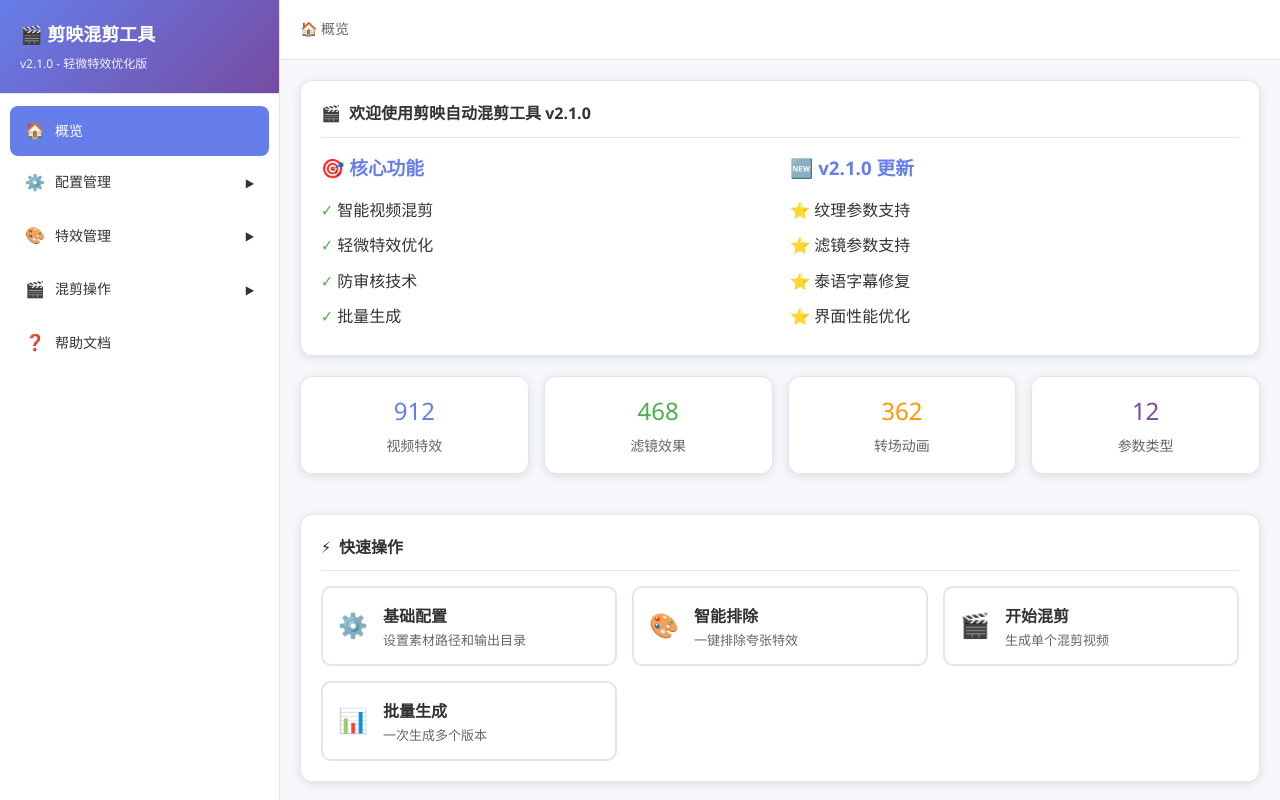
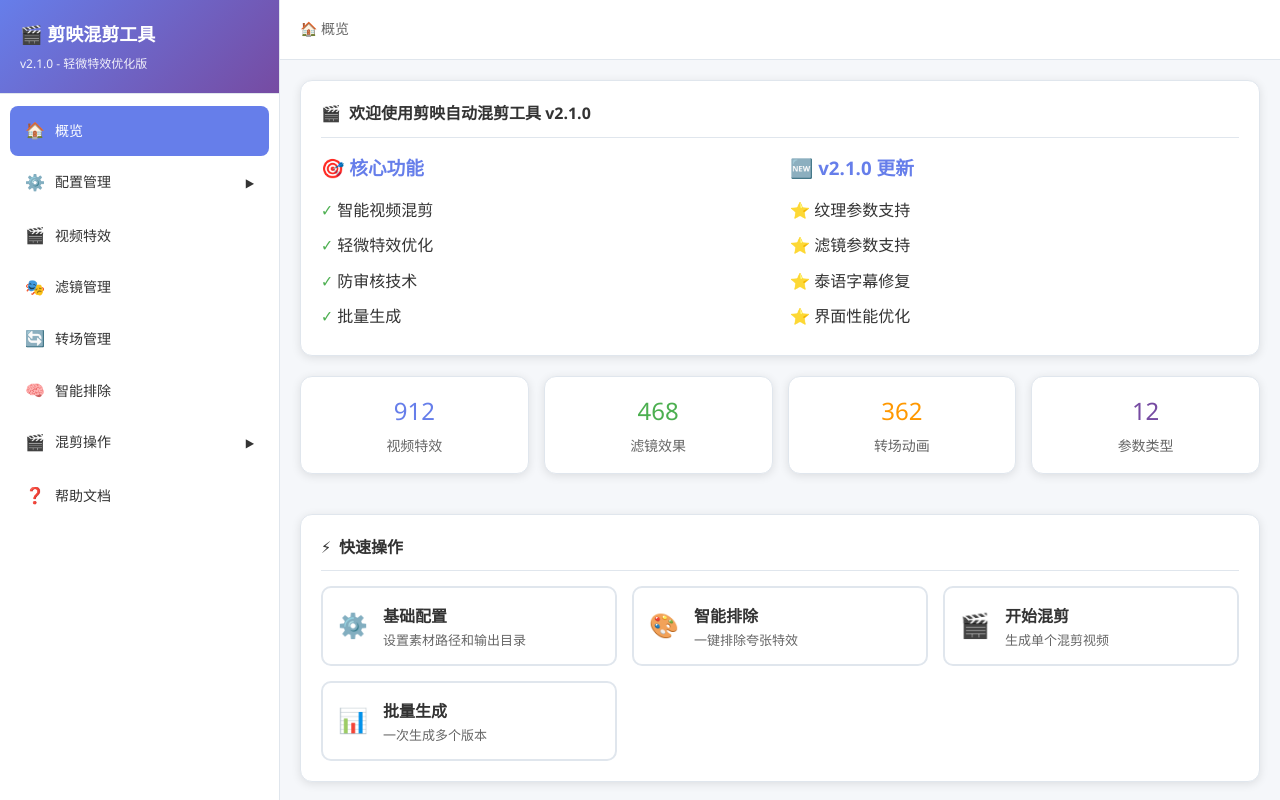
Before and after one commit to miludeerforest/JianYingProDraft, a Flask app: page / in a window 1280 px wide. Run offline with Flask 3, Linux system fonts and the light colour scheme.

Commit message:
修正菜单结构，按剪映实际架构重新设计
根据剪映实际结构，视频特效、滤镜、转场是三个独立的板块：

菜单结构修正:
- 视频特效 (独立一级菜单) - 912种视频特效的参数设置
- 滤镜管理 (独立一级菜单) - 468种滤镜的参数设置
- 转场管理 (独立一级菜单) - 362种转场的参数设置
- 智能排除 (独立一级菜单) - 统一的排除功能管理

页面功能简化:
- 视频特效页面: 专注特效强度和应用概率设置
- 滤镜管理页面: 专注滤镜强度和应用概率设置
- 转场管理页面: 专注转场时长和应用概率设置
- 移除各参数页面中的搜索框和排除功能

智能排除页面:
- 集成所有三个板块的排除功能
- 支持搜索和批量操作
- 统一的排除统计和管理

这样的结构更符合剪映的实际使用逻辑，避免了功能混乱

```diff
--- a/templates/index.html
+++ b/templates/index.html
@@ -523,18 +523,36 @@
                     </div>
                 </div>
 
-                <!-- 一级菜单：特效管理 -->
+                <!-- 一级菜单：视频特效 -->
                 <div class="nav-item">
-                    <a class="nav-link" data-section="effects" data-has-submenu="true">
-                        <span class="icon">🎨</span>
-                        <span class="text">特效管理</span>
-                        <span class="arrow">▶</span>
+                    <a class="nav-link" data-section="video-effects">
+                        <span class="icon">🎬</span>
+                        <span class="text">视频特效</span>
                     </a>
-                    <div class="sub-nav">
-                        <a class="sub-nav-link" data-section="effects-filters">滤镜参数</a>
-                        <a class="sub-nav-link" data-section="effects-transitions">转场参数</a>
-                        <a class="sub-nav-link" data-section="effects-smart">智能排除</a>
-                    </div>
+                </div>
+
+                <!-- 一级菜单：滤镜管理 -->
+                <div class="nav-item">
+                    <a class="nav-link" data-section="filters">
+                        <span class="icon">🎭</span>
+                        <span class="text">滤镜管理</span>
+                    </a>
+                </div>
+
+                <!-- 一级菜单：转场管理 -->
+                <div class="nav-item">
+                    <a class="nav-link" data-section="transitions">
+                        <span class="icon">🔄</span>
+                        <span class="text">转场管理</span>
+                    </a>
+                </div>
+
+                <!-- 一级菜单：智能排除 -->
+                <div class="nav-item">
+                    <a class="nav-link" data-section="smart-exclusion">
+                        <span class="icon">🧠</span>
+                        <span class="text">智能排除</span>
+                    </a>
                 </div>
 
                 <!-- 一级菜单：混剪操作 -->
@@ -797,18 +815,18 @@
                     this.loadProductsForAutomix(section);
                 }
 
-                // 如果是滤镜参数页面，加载滤镜统计
-                if (section === 'effects-filters') {
+                // 如果是滤镜管理页面，加载滤镜统计
+                if (section === 'filters') {
                     this.refreshFilterStats();
                 }
 
-                // 如果是转场参数页面，加载转场统计
-                if (section === 'effects-transitions') {
+                // 如果是转场管理页面，加载转场统计
+                if (section === 'transitions') {
                     this.refreshTransitionStats();
                 }
 
                 // 如果是智能排除页面，启动系统监控并加载特效管理功能
-                if (section === 'effects-smart') {
+                if (section === 'smart-exclusion') {
                     this.startSystemMonitoring();
                     this.loadExclusionStats();
                     // 自动执行一次搜索以显示所有特效
@@ -828,9 +846,10 @@
                     'config-anti-detect': '防审核设置',
                     'config-effects': '特效参数',
                     'config-advanced': '高级选项',
-                    'effects-filters': '滤镜参数',
-                    'effects-transitions': '转场参数',
-                    'effects-smart': '智能排除',
+                    'video-effects': '视频特效参数',
+                    'filters': '滤镜参数设置',
+                    'transitions': '转场参数设置',
+                    'smart-exclusion': '智能排除系统',
                     'automix-single': '单个混剪',
                     'automix-batch': '批量生成',
                     'automix-products': '产品选择',
@@ -849,11 +868,13 @@
                         return this.getEffectsConfigContent();
                     case 'config-advanced':
                         return this.getAdvancedConfigContent();
-                    case 'effects-filters':
-                        return this.getEffectsFiltersContent();
-                    case 'effects-transitions':
-                        return this.getEffectsTransitionsContent();
-                    case 'effects-smart':
+                    case 'video-effects':
+                        return this.getVideoEffectsContent();
+                    case 'filters':
+                        return this.getFiltersContent();
+                    case 'transitions':
+                        return this.getTransitionsContent();
+                    case 'smart-exclusion':
                         return this.getSmartExclusionContent();
                     case 'automix-single':
                         return this.getSingleAutomixContent();
@@ -1393,7 +1414,65 @@
 
 
             // 添加其他缺失的页面内容
-            getEffectsFiltersContent() {
+            getVideoEffectsContent() {
+                return `
+                    <div class="card">
+                        <div class="card-header">
+                            <h2 class="card-title">
+                                <span class="icon">🎬</span>
+                                视频特效参数设置
+                            </h2>
+                        </div>
+
+                        <div style="background: var(--bg-primary); padding: 15px; border-radius: 8px; margin-bottom: 20px;">
+                            <p style="color: var(--text-secondary); margin: 0;">
+                                💡 在这里设置视频特效的强度范围和应用概率。特效排除功能已整合到"智能排除"页面。
+                            </p>
+                        </div>
+
+                        <!-- 视频特效强度控制 -->
+                        <div class="card" style="padding: 15px; margin-bottom: 20px;">
+                            <h4 style="color: var(--primary-color); margin-bottom: 15px;">🎬 视频特效强度控制</h4>
+                            <div style="display: grid; grid-template-columns: 1fr 1fr; gap: 20px;">
+                                <div class="form-group">
+                                    <label class="form-label">最小强度 (%):</label>
+                                    <input type="range" class="form-input" id="video-effect-min-intensity" min="10" max="80" value="20"
+                                           oninput="document.getElementById('video-effect-min-value').textContent = this.value + '%'">
+                                    <span id="video-effect-min-value" style="color: var(--primary-color); font-weight: bold;">20%</span>
+                                </div>
+                                <div class="form-group">
+                                    <label class="form-label">最大强度 (%):</label>
+                                    <input type="range" class="form-input" id="video-effect-max-intensity" min="10" max="80" value="40"
+                                           oninput="document.getElementById('video-effect-max-value').textContent = this.value + '%'">
+                                    <span id="video-effect-max-value" style="color: var(--primary-color); font-weight: bold;">40%</span>
+                                </div>
+                            </div>
+                        </div>
+
+                        <!-- 视频特效应用概率 -->
+                        <div class="card" style="padding: 15px; margin-bottom: 20px;">
+                            <h4 style="color: var(--accent-color); margin-bottom: 15px;">📊 视频特效应用概率</h4>
+                            <div class="form-group">
+                                <label class="form-label">特效应用概率 (%):</label>
+                                <input type="range" class="form-input" id="video-effect-probability" min="0" max="100" value="60"
+                                       oninput="document.getElementById('video-effect-prob-value').textContent = this.value + '%'">
+                                <span id="video-effect-prob-value" style="color: var(--accent-color); font-weight: bold;">60%</span>
+                                <div style="font-size: 12px; color: var(--text-secondary); margin-top: 5px;">
+                                    设置为0%表示不使用视频特效，100%表示每个片段都使用特效
+                                </div>
+                            </div>
+                        </div>
+
+                        <!-- 操作按钮 -->
+                        <div style="text-align: center; margin: 20px 0;">
+                            <button class="btn btn-success" onclick="app.saveVideoEffectSettings()">💾 保存特效设置</button>
+                            <button class="btn btn-primary" onclick="app.resetVideoEffectSettings()">🔄 重置为默认</button>
+                        </div>
+                    </div>
+                `;
+            }
+
+            getFiltersContent() {
                 return `
                     <div class="card">
                         <div class="card-header">
@@ -1428,68 +1507,44 @@
                             </div>
                         </div>
 
+                        <!-- 滤镜应用概率 -->
+                        <div class="card" style="padding: 15px; margin-bottom: 20px;">
+                            <h4 style="color: var(--accent-color); margin-bottom: 15px;">📊 滤镜应用概率</h4>
+                            <div class="form-group">
+                                <label class="form-label">滤镜应用概率 (%):</label>
+                                <input type="range" class="form-input" id="filter-probability" min="0" max="100" value="80"
+                                       oninput="document.getElementById('filter-prob-value').textContent = this.value + '%'">
+                                <span id="filter-prob-value" style="color: var(--accent-color); font-weight: bold;">80%</span>
+                                <div style="font-size: 12px; color: var(--text-secondary); margin-top: 5px;">
+                                    设置为0%表示不使用滤镜，100%表示每个片段都使用滤镜
+                                </div>
+                            </div>
+                        </div>
+
                         <!-- 操作按钮 -->
-                        <div style="margin: 20px 0;">
-                            <button class="btn btn-primary" onclick="app.searchFilters()">🔍 搜索滤镜</button>
-                            <button class="btn btn-warning" onclick="app.excludeStrongFilters()">❌ 排除强烈滤镜</button>
-                            <button class="btn btn-success" onclick="app.saveFilterSettings()">💾 保存设置</button>
-                            <button class="btn btn-primary" onclick="app.refreshFilterStats()">📊 刷新统计</button>
-                        </div>
-
-                        <!-- 滤镜列表 -->
-                        <div id="filters-list" style="max-height: 400px; overflow-y: auto; border: 1px solid var(--border-color); border-radius: 8px; padding: 15px;">
-                            <p style="text-align: center; color: var(--text-secondary);">点击"搜索滤镜"查看可用滤镜</p>
+                        <div style="text-align: center; margin: 20px 0;">
+                            <button class="btn btn-success" onclick="app.saveFilterSettings()">💾 保存滤镜设置</button>
+                            <button class="btn btn-primary" onclick="app.resetFilterSettings()">🔄 重置为默认</button>
                         </div>
                     </div>
                 `;
             }
 
-            getEffectsTransitionsContent() {
+            getTransitionsContent() {
                 return `
                     <div class="card">
                         <div class="card-header">
                             <h2 class="card-title">
                                 <span class="icon">🔄</span>
-                                转场设置 (362种转场)
+                                转场参数设置
                             </h2>
                         </div>
 
-                        <!-- 转场统计 -->
-                        <div style="display: grid; grid-template-columns: repeat(auto-fit, minmax(200px, 1fr)); gap: 15px; margin-bottom: 20px;">
-                            <div style="text-align: center; padding: 15px; background: var(--bg-primary); border-radius: 8px;">
-                                <div style="font-size: 24px; color: var(--warning-color); margin-bottom: 5px;">362</div>
-                                <div style="font-size: 14px; color: var(--text-secondary);">转场总数</div>
-                            </div>
-                            <div style="text-align: center; padding: 15px; background: var(--bg-primary); border-radius: 8px;">
-                                <div style="font-size: 24px; color: var(--accent-color); margin-bottom: 5px;" id="transitions-available">362</div>
-                                <div style="font-size: 14px; color: var(--text-secondary);">可用转场</div>
-                            </div>
-                            <div style="text-align: center; padding: 15px; background: var(--bg-primary); border-radius: 8px;">
-                                <div style="font-size: 24px; color: var(--error-color); margin-bottom: 5px;" id="transitions-excluded-count">0</div>
-                                <div style="font-size: 14px; color: var(--text-secondary);">已排除</div>
-                            </div>
-                            <div style="text-align: center; padding: 15px; background: var(--bg-primary); border-radius: 8px;">
-                                <div style="font-size: 24px; color: var(--primary-color); margin-bottom: 5px;" id="transition-duration">0.5-2.0s</div>
-                                <div style="font-size: 14px; color: var(--text-secondary);">时长范围</div>
-                            </div>
-                        </div>
-
-                        <!-- 转场分类管理 -->
-                        <div style="display: grid; grid-template-columns: 1fr 1fr; gap: 20px; margin-bottom: 20px;">
-                            <div class="form-group">
-                                <label class="form-label">🔍 搜索转场:</label>
-                                <input type="text" class="form-input" id="transition-search" placeholder="输入转场名称...">
-                            </div>
-                            <div class="form-group">
-                                <label class="form-label">📂 转场类型:</label>
-                                <select class="form-select" id="transition-type">
-                                    <option value="all">全部类型</option>
-                                    <option value="fade">淡入淡出</option>
-                                    <option value="slide">滑动切换</option>
-                                    <option value="zoom">缩放效果</option>
-                                    <option value="rotate">旋转切换</option>
-                                    <option value="wipe">擦除效果</option>
-                                    <option value="dissolve">溶解效果</option>
+                        <div style="background: var(--bg-primary); padding: 15px; border-radius: 8px; margin-bottom: 20px;">
+                            <p style="color: var(--text-secondary); margin: 0;">
+                                💡 在这里设置转场的时长范围和应用概率。转场排除功能已整合到"智能排除"页面。
+                            </p>
+                        </div>
                                 </select>
                             </div>
                         </div>
```
